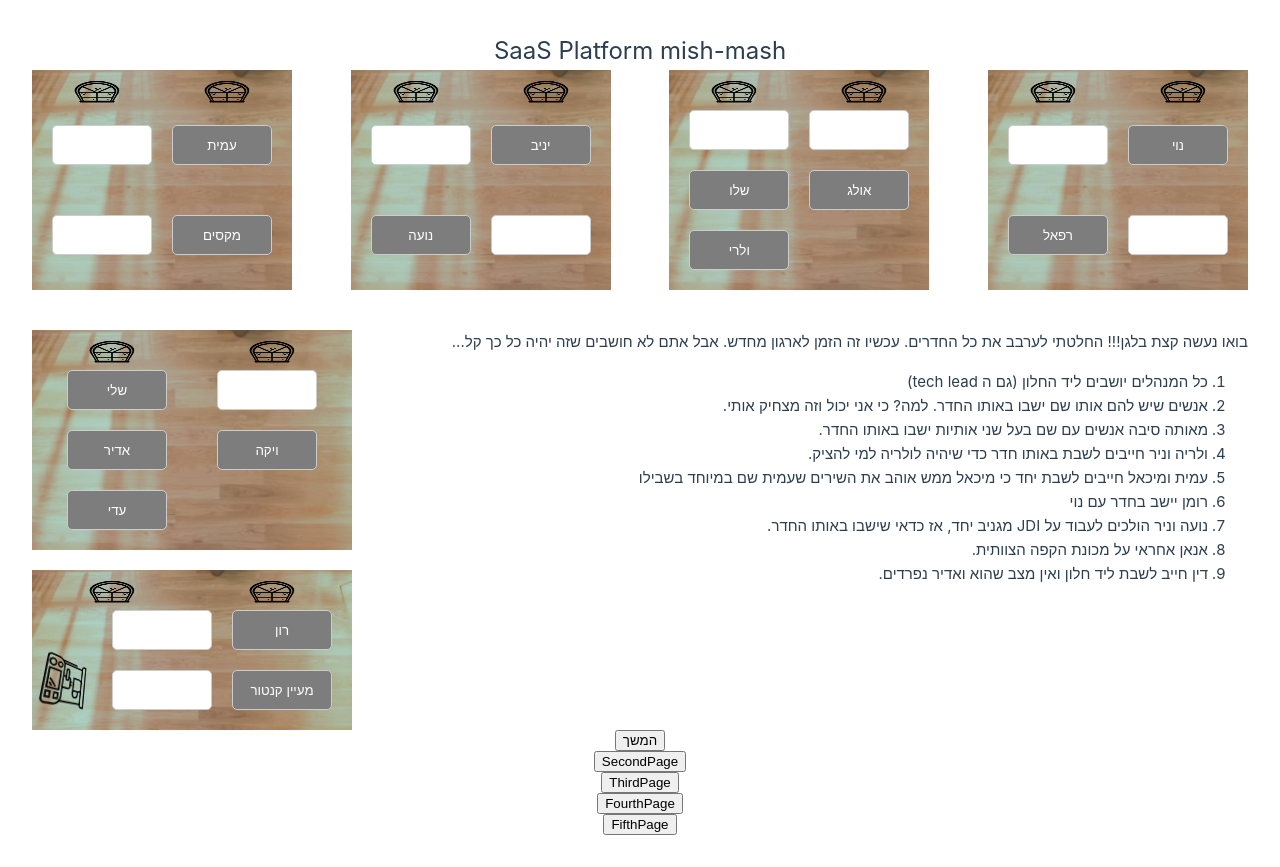
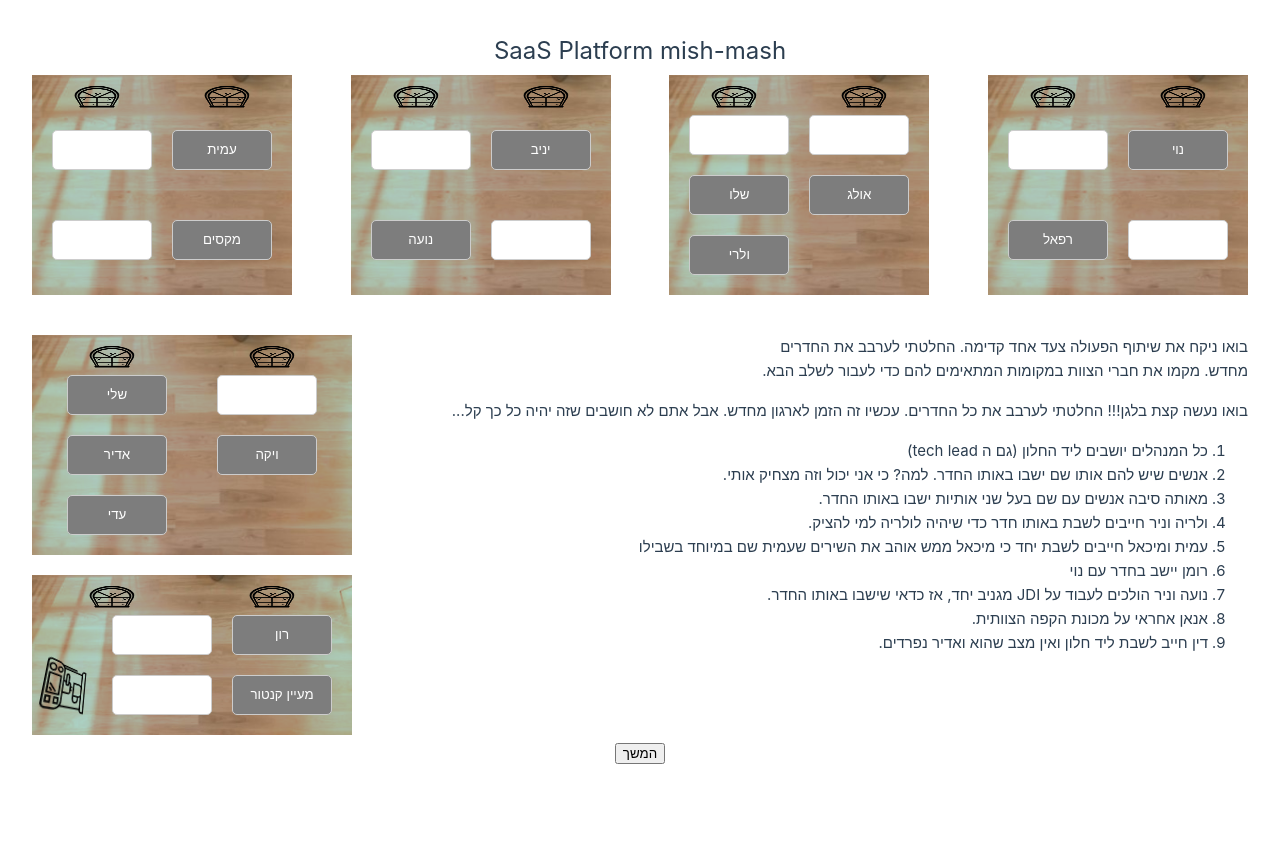
Before and after one commit to RonStrauss/vue-quiz, a Vue app: page / in a window 1280 px wide. Both pictures are taken after a click on the button "התחל". After the commit the page ends 800 px from the top, so only its background shows below. Built offline with nearby package versions, Linux system fonts and the light colour scheme; the HTML template or start-up script is replaced by a standard one.

Commit message:
Update App.vue to conditionally display navigation buttons in development mode and add .env to .gitignore

```diff
--- a/src/App.vue
+++ b/src/App.vue
@@ -11,6 +11,8 @@ const currentPage = ref<'0' | '1' | '2' | '3' | '4'>('0')
 function handleChangePage(newPage: typeof currentPage.value) {
   currentPage.value = newPage
 }
+
+const isDevelopment = import.meta.env.VITE_DEVELOPMENT === 'true'
 
 const title = computed(() => {
   switch (currentPage.value) {
@@ -37,10 +39,12 @@ const title = computed(() => {
     <ThirdPage v-else-if="currentPage === '2'" @change-page="handleChangePage" />
     <FourthPage v-else-if="currentPage === '3'" @change-page="handleChangePage" />
     <FifthPage v-else-if="currentPage === '4'" />
-    <button @click="() => handleChangePage('1')">SecondPage</button>
-    <button  @click="() => handleChangePage('2')">ThirdPage</button>
-    <button  @click="() => handleChangePage('3')">FourthPage</button>
-    <button  @click="() => handleChangePage('4')">FifthPage</button>
+    <template v-if="isDevelopment">
+      <button @click="() => handleChangePage('1')">SecondPage</button>
+      <button @click="() => handleChangePage('2')">ThirdPage</button>
+      <button @click="() => handleChangePage('3')">FourthPage</button>
+      <button @click="() => handleChangePage('4')">FifthPage</button>
+    </template>
   </main>
 </template>
 
--- a/src/components/SecondPage.vue
+++ b/src/components/SecondPage.vue
@@ -256,7 +256,13 @@ function developerFunctionFillAllExpectedValues() {
       <div class="row-right">
         <div class="text">
           <p>
-            בואו נעשה קצת בלגן!!! החלטתי לערבב את כל החדרים. עכשיו זה הזמן לארגון מחדש. אבל אתם לא
+            בואו ניקח את שיתוף הפעולה צעד אחד קדימה.
+החלטתי לערבב את החדרים מחדש. מקמו את חברי הצוות במקומות המתאימים להם כדי לעבור לשלב הבא.
+          </p>
+          <p>
+            בואו נעשה קצת בלגן!!!
+            החלטתי לערבב את כל החדרים.
+             עכשיו זה הזמן לארגון מחדש. אבל אתם לא
             חושבים שזה יהיה כל כך קל...
           </p>
           <ol>
```
Also changed, not shown: 1 other file (tests, documents, lock files or other folders).
